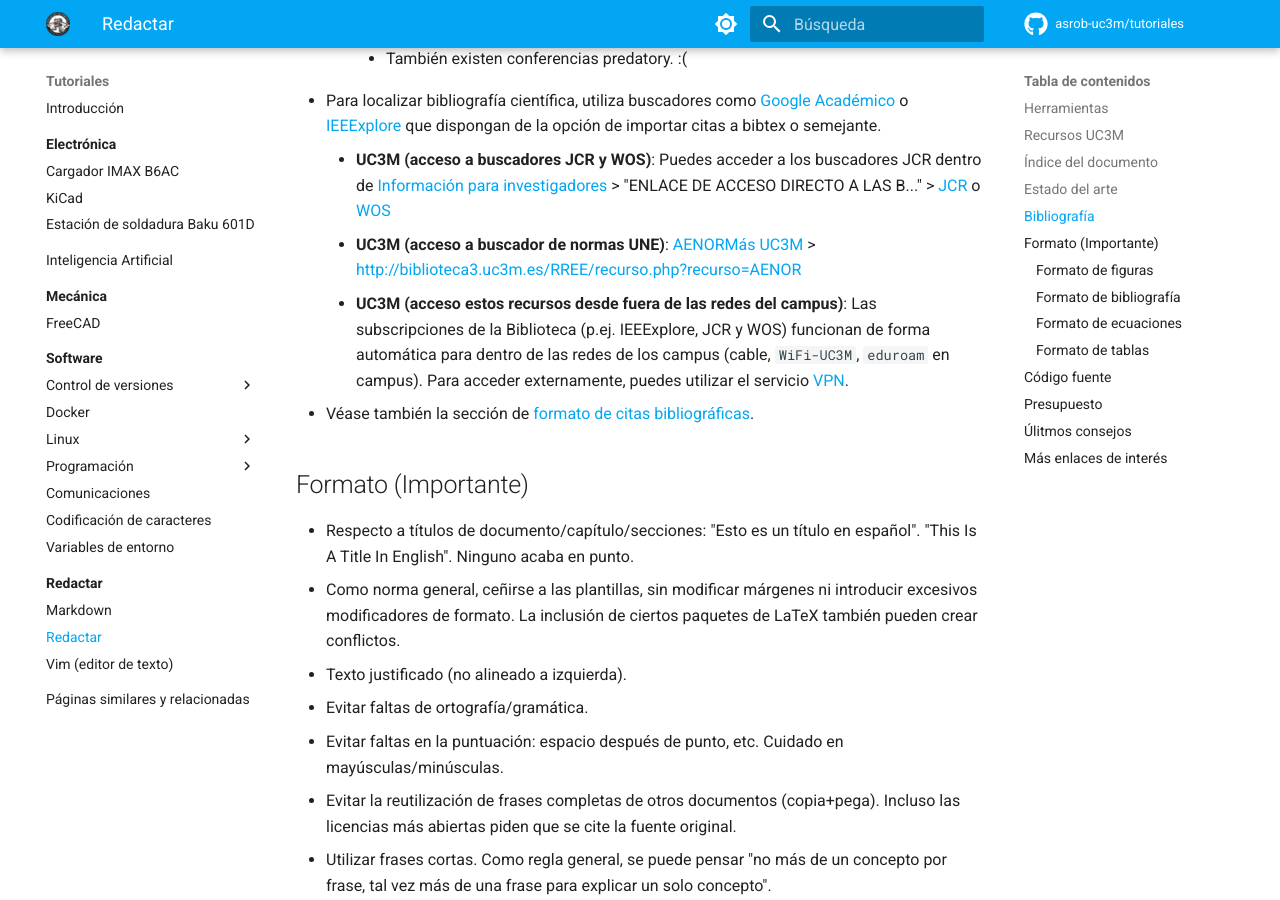
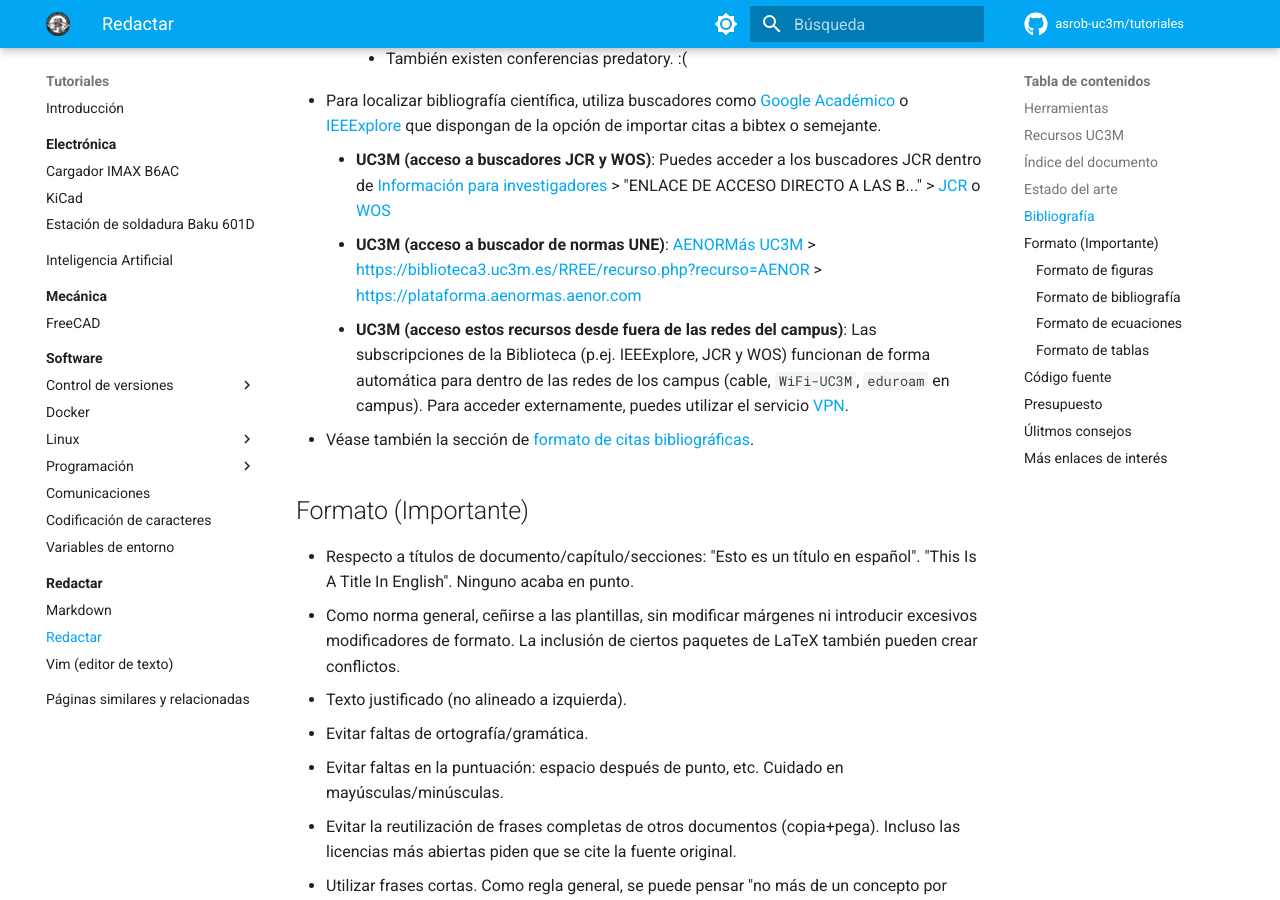
Before and after one commit to asrob-uc3m/tutoriales, an MkDocs documentation site: the page built from docs/writing/redactar.md, in a window 1280 px wide and 900 px high, scrolled down 2492 px. Built offline with MkDocs 1.6.1 and Material for MkDocs 9.7.7, drawn with Linux system fonts in a browser that asks for light colours; comment, search, counter and statistics services are not loaded; some of the changed lines change nothing that is shown.

Commit message:
Update redactar.md

```diff
--- a/docs/writing/redactar.md
+++ b/docs/writing/redactar.md
@@ -54,8 +54,8 @@
             - Signal Processing: ICASSP.
         - También existen conferencias predatory. :(
 - Para localizar bibliografía científica, utiliza buscadores como [Google Académico](http://scholar.google.es) o [IEEExplore](http://ieeexplore.ieee.org/Xplore/guesthome.jsp?reload=true) que dispongan de la opción de importar citas a bibtex o semejante.
-    - **UC3M (acceso a buscadores JCR y WOS)**: Puedes acceder a los buscadores JCR dentro de [Información para investigadores](https://www.recursoscientificos.fecyt.es/servicios/informacion) > "ENLACE DE ACCESO DIRECTO A LAS B..." > [JCR](http://jcr-incites.fecyt.es/) o [WOS](http://wos-ic.fecyt.es/)
-    - **UC3M (acceso a buscador de normas UNE)**: [AENORMás UC3M](http://biblioteca2.uc3m.es/aquibiblioteca/2017/12/22/aenormas-nueva-suscripcion-a-normas-une-con-importantes-novedades/) > [http://biblioteca3.uc3m.es/RREE/recurso.php?recurso=AENOR](http://biblioteca3.uc3m.es/RREE/recurso.php?recurso=AENOR)
+    - **UC3M (acceso a buscadores JCR y WOS)**: Puedes acceder a los buscadores JCR dentro de [Información para investigadores](https://www.recursoscientificos.fecyt.es/servicios/informacion) > "ENLACE DE ACCESO DIRECTO A LAS B..." > [JCR](https://jcr-incites.fecyt.es/) o [WOS](http://wos-ic.fecyt.es/)
+    - **UC3M (acceso a buscador de normas UNE)**: [AENORMás UC3M](https://biblioteca2.uc3m.es/aquibiblioteca/2017/12/22/aenormas-nueva-suscripcion-a-normas-une-con-importantes-novedades/) > [https://biblioteca3.uc3m.es/RREE/recurso.php?recurso=AENOR](https://biblioteca3.uc3m.es/RREE/recurso.php?recurso=AENOR) > <https://plataforma.aenormas.aenor.com>
     - **UC3M (acceso estos recursos desde fuera de las redes del campus)**: Las subscripciones de la Biblioteca (p.ej. IEEExplore, JCR y WOS) funcionan de forma automática para dentro de las redes de los campus (cable, `WiFi-UC3M`, `eduroam` en campus). Para acceder externamente, puedes utilizar el servicio [VPN](https://www.uc3m.es/sdic/servicios/vpn).
 - Véase también la sección de [formato de citas bibliográficas](#formato-de-citas-bibliográficas).
 
```
